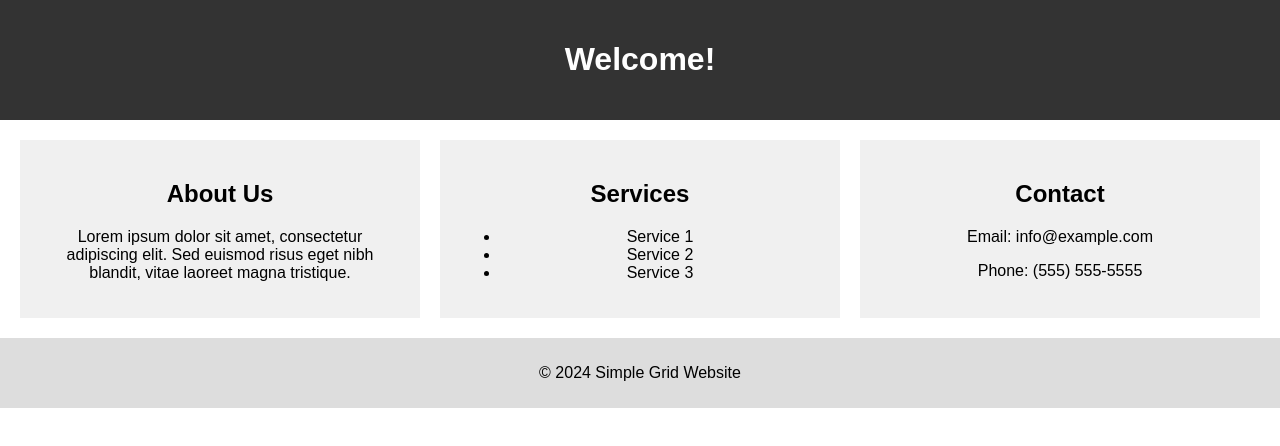
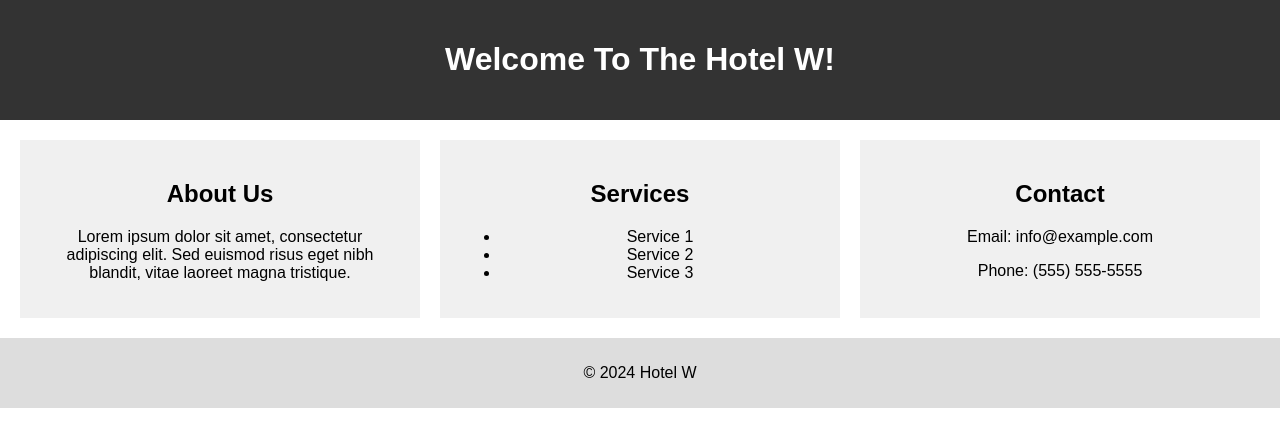
Before and after one commit to waibaBikash/testproject, a plain HTML site: page index.html in a window 1280 px wide. Drawn offline with Linux system fonts and the light colour scheme.

Commit message:
change name

```diff
--- a/index.html
+++ b/index.html
@@ -8,7 +8,7 @@
 </head>
 <body>
   <header class="grid-header">
-    <h1>Welcome!</h1>
+    <h1>Welcome To The Hotel W!</h1>
   </header>
   <main class="grid-container">
     <section class="grid-item about">
@@ -30,7 +30,7 @@
     </section>
   </main>
   <footer class="grid-footer">
-    <p>&copy; 2024 Simple Grid Website</p>
+    <p>&copy; 2024 Hotel W </p>
   </footer>
 </body>
 </html>
```
